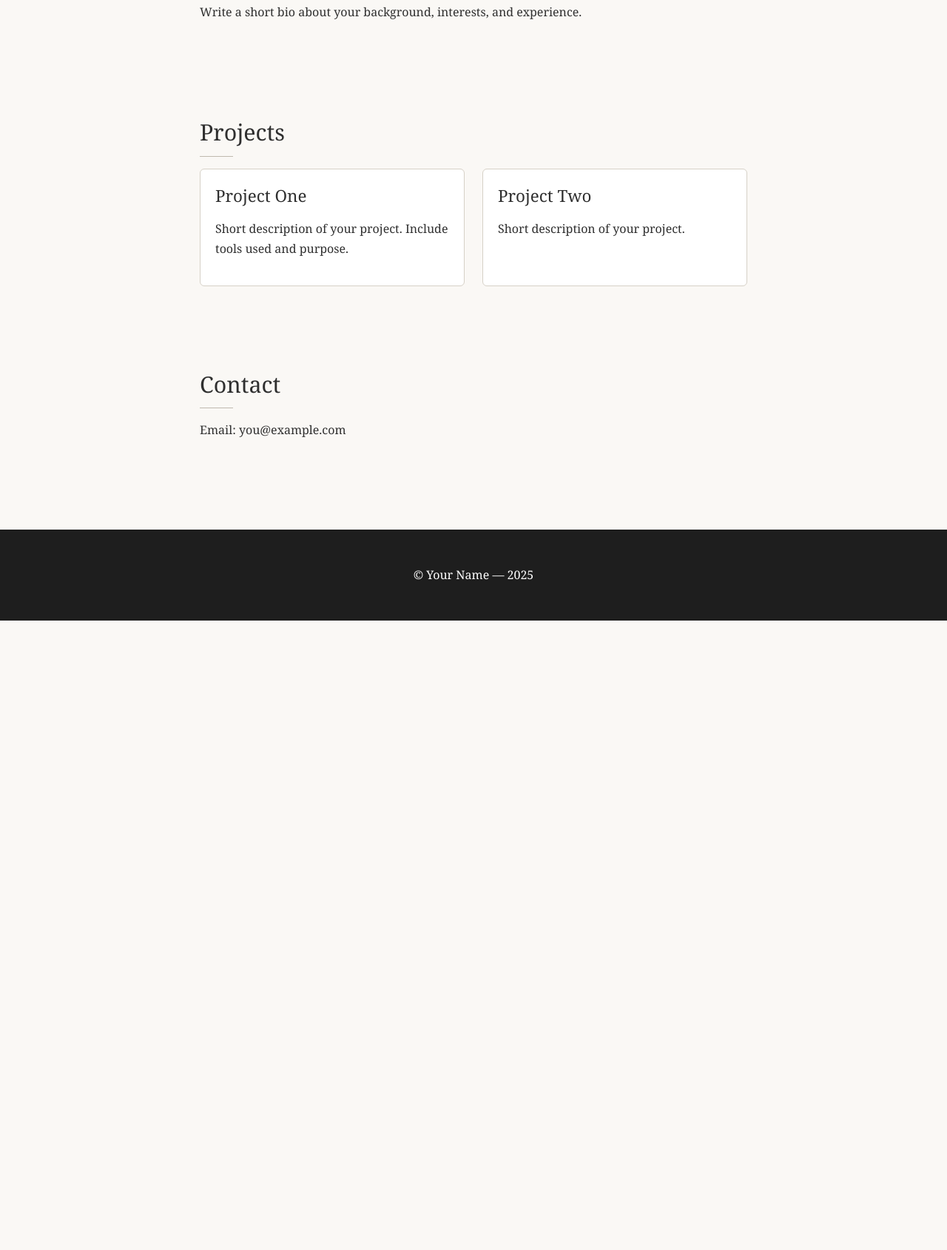
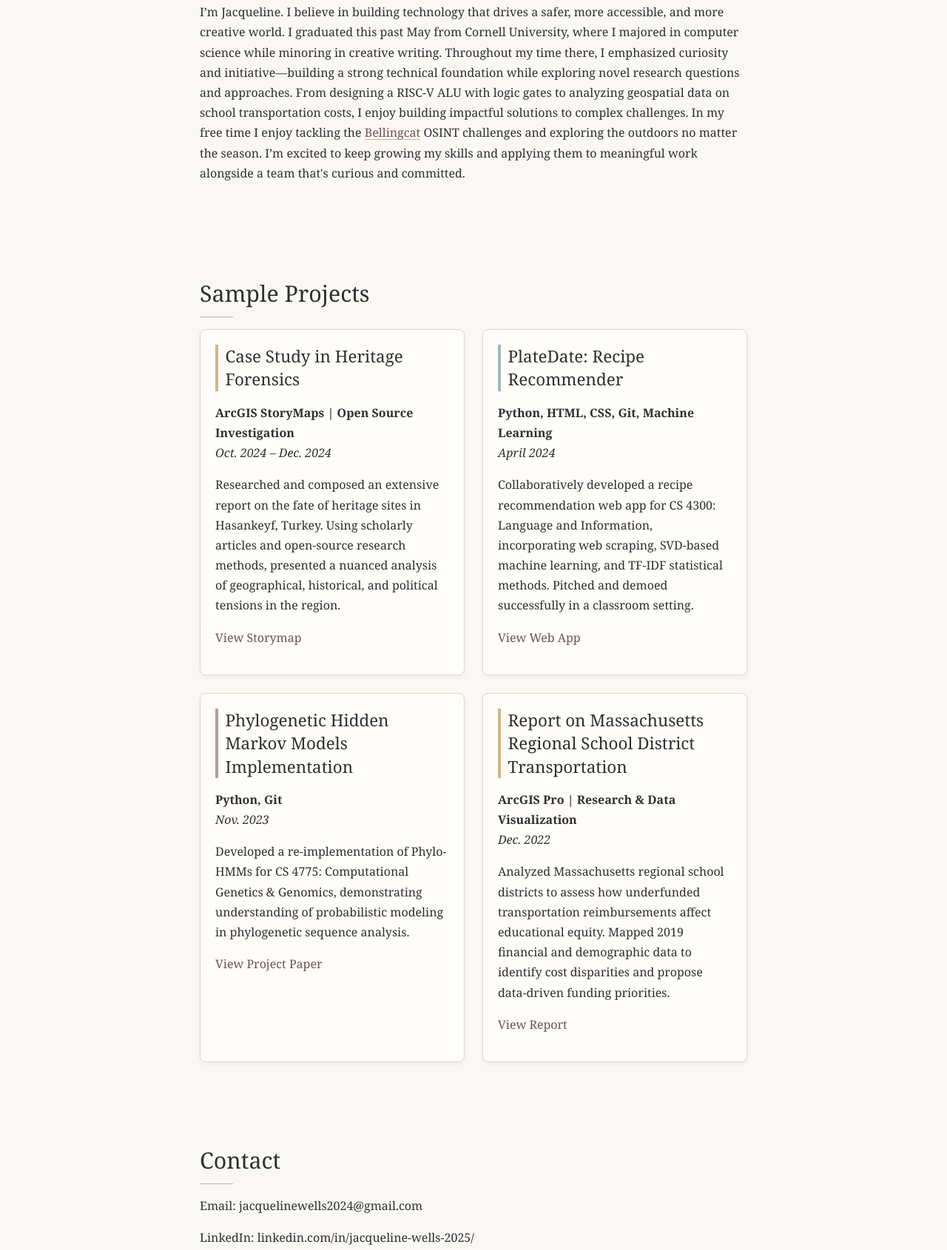
Before and after one commit to jr-wells/personal-site, a plain HTML site: page index.html in a window 1280 px wide. Shown: the part 465-2155 px from the top of the page at 74% size. Before the commit the page ends 1304 px from the top, so only its background shows below. Drawn offline with Linux system fonts and the light colour scheme.

Commit message:
Projects Added
Added project cards and made minor style tweaks.

```diff
--- a/index.html
+++ b/index.html
@@ -19,38 +19,79 @@
   </header>
 
   <section class="photo-band">
-    <img src="band-1.jpg" alt="Warm landscape">
-    <img src="band-2.jpg" alt="Field swing">
-    <img src="band-3.jpg" alt="Photo 3">
-    <img src="band-4.jpg" alt="Photo 4">
+    <img src="band-1.jpg" alt="Selfie">
+    <img src="band-2.jpg" alt="Rainbow">
+    <img src="band-3.jpg" alt="Swing">
+    <img src="band-4.jpg" alt="Trees">
   </section>
 
   <section id="about" class="section">
     <h2>About Me</h2>
-    <p>Write a short bio about your background, interests, and experience.</p>
+    <p> I’m Jacqueline. I believe in building technology that drives a safer, more accessible, and more creative world.
+        I graduated this past May from Cornell University, where I majored in computer science while minoring in creative
+        writing. Throughout my time there, I emphasized curiosity and initiative—building a strong technical foundation
+        while exploring novel research questions and approaches. From designing a RISC-V ALU with logic gates to analyzing
+        geospatial data on school transportation costs, I enjoy building impactful solutions to complex challenges. In my
+        free time I enjoy tackling the <a href="https://challenge.bellingcat.com/" target="_blank">Bellingcat</a> OSINT
+        challenges and exploring the outdoors no matter the season. I’m excited to keep growing my skills and applying them
+        to meaningful work alongside a team that's curious and committed.</p>
   </section>
 
 <section id="projects" class="section">
-    <h2>Projects</h2>
+  <h2>Sample Projects</h2>
   <div class="projects">
+
     <div class="project-card">
-        <h3>Project One</h3>
-        <p>Short description of your project. Include tools used and purpose.</p>
+      <h3>Case Study in Heritage Forensics</h3>
+      <p><strong>ArcGIS StoryMaps | Open Source Investigation</strong><br>
+      <em>Oct. 2024 – Dec. 2024</em></p>
+      <p>Researched and composed an extensive report on the fate of heritage sites in Hasankeyf, Turkey.
+         Using scholarly articles and open-source research methods, presented a nuanced analysis of
+         geographical, historical, and political tensions in the region.</p>
+      <p><a href="https://storymaps.arcgis.com/stories/46efc122f99f4d149487110704a7d02e" target="_blank">View Storymap</a></p>
     </div>
+
     <div class="project-card">
-        <h3>Project Two</h3>
-        <p>Short description of your project.</p>
+      <h3>PlateDate: Recipe Recommender</h3>
+      <p><strong>Python, HTML, CSS, Git, Machine Learning</strong><br>
+      <em>April 2024</em></p>
+      <p>Collaboratively developed a recipe recommendation web app for CS 4300: Language and Information,
+         incorporating web scraping, SVD-based machine learning, and TF-IDF statistical methods.
+         Pitched and demoed successfully in a classroom setting.</p>
+        <p><a href="http://4300showcase.infosci.cornell.edu:5191/" target="_blank">View Web App</a></p>
     </div>
+
+    <div class="project-card">
+      <h3>Phylogenetic Hidden Markov Models Implementation</h3>
+      <p><strong>Python, Git</strong><br>
+      <em>Nov. 2023</em></p>
+      <p>Developed a re-implementation of Phylo-HMMs for CS 4775: Computational Genetics & Genomics,
+         demonstrating understanding of probabilistic modeling in phylogenetic sequence analysis.</p>
+      <p><a href="https://drive.google.com/file/d/1lhiB55cz5PnnZXRHsFPjTXs2ivLBzAP5/view?usp=sharing" target="_blank">View Project Paper</a></p>
+    </div>
+
+    <div class="project-card">
+      <h3>Report on Massachusetts Regional School District Transportation</h3>
+      <p><strong>ArcGIS Pro | Research & Data Visualization</strong><br>
+      <em>Dec. 2022</em></p>
+      <p>Analyzed Massachusetts regional school districts to assess how underfunded transportation
+        reimbursements affect educational equity. Mapped 2019 financial and demographic data to
+        identify cost disparities and propose data-driven funding priorities.</p>
+      <p><a href="https://docs.google.com/document/d/e/2PACX-1vTYaYuVT_sY9HxOfff9cBpKu6Pt0Xd4cPId9Q_xkiERZeC3Xm4Np34J_RBKoYBPlKiBitfcGRdCR9v1/pub" target="_blank">View Report</a></p>
+    </div>
+
   </div>
 </section>
 
+
   <section id="contact" class="section">
     <h2>Contact</h2>
-    <p>Email: you@example.com</p>
+    <p>Email: <a href="mailto:jacquelinewells2024@gmail.com">jacquelinewells2024@gmail.com</a></p>
+    <p>LinkedIn: <a href="https://www.linkedin.com/in/jacquelinewells2025/" target="_blank">linkedin.com/in/jacqueline-wells-2025/</a></p>
   </section>
 
   <footer>
-    <p>© Your Name — 2025</p>
+    <p>© Jacqueline Wells — 2025</p>
   </footer>
 </body>
 </html>
--- a/style.css
+++ b/style.css
@@ -39,6 +39,7 @@ body {
   color: #2f2f2f;
   line-height: 1.7;
 }
+
 header {
   background: #1e1e1e;
   color: #fff;
@@ -46,12 +47,14 @@ header {
   position: sticky;
   top: 0;
 }
+
 nav {
   display: flex;
   justify-content: space-between;
   align-items: center;
   font-family: "Georgia", serif;
 }
+
 a {
   color: inherit;
   text-decoration: none;
@@ -61,40 +64,90 @@ a {
 
 a:hover {
   font-style: italic;
-  color: #1e1e1e;
+  color: #6e5151;
 }
+
 nav a {
   margin-left: 1rem;
   font-size: 0.95rem;
   font-variant: small-caps;
   letter-spacing: 0.04em;
 }
+
 .photo-band {
   display: flex;
   overflow: hidden;
 }
+
 .photo-band img {
   width: 25%;
   height: auto;
   object-fit: cover;
   filter: contrast(1.08) saturate(1.12) brightness(0.97);
 }
+
 .section {
   padding: 3.5rem 2rem;
   max-width: 740px;
   margin: auto;
 }
+
+#about a {
+  color: #6e5151;              /* warm accent */
+  text-decoration: underline;
+  text-decoration-color: #d6b483; /* subtle gold underline */
+  text-underline-offset: 3px;
+  transition: color 0.3s ease, text-decoration-color 0.3s ease;
+}
+
+#about a:hover {
+  color: #b3824a;
+  text-decoration-color: #b3824a;
+}
+
 .projects {
   display: grid;
   grid-template-columns: repeat(auto-fit, minmax(250px, 1fr));
   gap: 1.5rem;
 }
+
 .project-card {
-  background: #fff;
+  background: #fffdf9;
   padding: 1.25rem;
-  border-radius: 6px;
-  border: 1px solid #d6d1c7;
+  border-radius: 8px;
+  border: 1px solid #e0d8c7;
+  box-shadow: 0 3px 6px rgba(0,0,0,0.05);
+  transition: transform 0.25s ease, box-shadow 0.25s ease;
 }
+
+.project-card a {
+  color: #6e5151;
+  font-weight: 500;
+}
+
+.project-card a:hover {
+  text-decoration: underline;
+}
+
+.project-card:hover {
+  transform: translateY(-4px);
+  box-shadow: 0 6px 14px rgba(0,0,0,0.08);
+  background: #fefbf7;
+}
+
+.project-card h3 {
+  border-left: 4px solid #d6b483; /* warm gold accent */
+  padding-left: 0.6rem;
+}
+
+.project-card:nth-child(2) h3 {
+  border-color: #a0b8c2; /* cool blue-gray */
+}
+
+.project-card:nth-child(3) h3 {
+  border-color: #b49aa3; /* muted mauve */
+}
+
 footer {
   text-align: center;
   padding: 2rem;
```
Also changed, not shown: 1 other file. Lines whose indentation alone changed are shown as unchanged.
